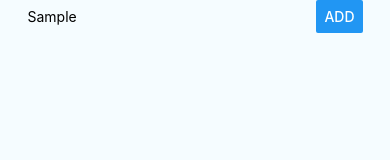
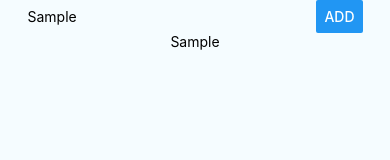
Before and after one commit to quangChe/react-native-config, a React Native app: screen / in a window 390 px wide. Both pictures are taken after typing "Sample" into the empty fields and a click on the button "ADD". Shown: the top 160 px of the page. Built offline with nearby package versions, Linux system fonts and the light colour scheme.

Commit message:
Added a to-do list to the state a view for the to-do list

```diff
--- a/App.js
+++ b/App.js
@@ -10,13 +10,26 @@ import {
 export default class App extends Component {
   state = {
     text: '',
+    toDoList: [],
   }
 
   changeText = (text) => {
     this.setState({text})
   }
 
+  submitText = () => {
+    this.setState(prevState => {
+      return (prevState.text.length)
+        ? { toDoList: prevState.toDoList.concat(prevState.text) }
+        : null;
+    });
+  }
+
   render() {
+    const ToDoList = this.state.toDoList.map((text, i) =>
+      <Text key={i}>{ text }</Text>
+    );
+
     return (
       <View style={styles.container}>
         <View style={styles.form}>
@@ -27,6 +40,9 @@ export default class App extends Component {
           <Button style={styles.button}
             title='Add'
             onPress={this.submitText}/>
+        </View>
+        <View>
+          {ToDoList}
         </View>
       </View>
     );
```
